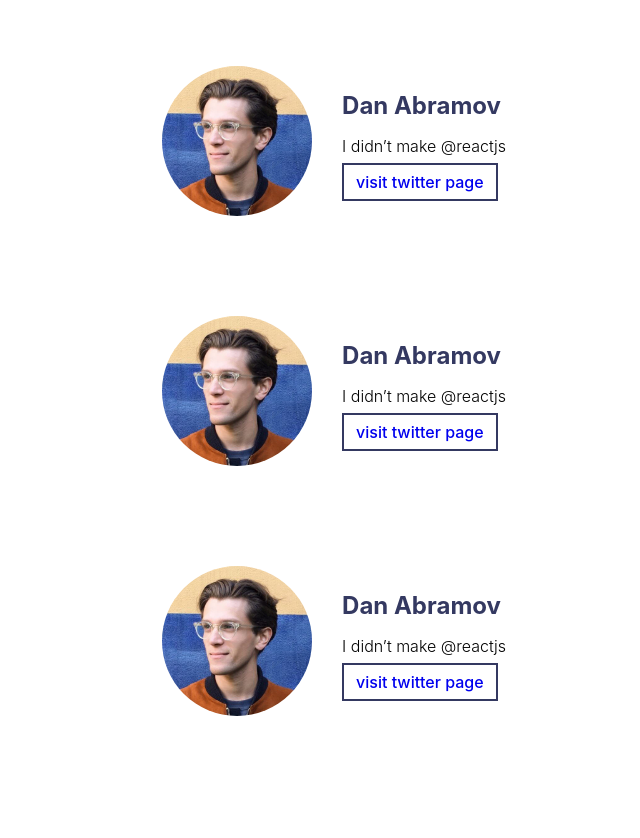
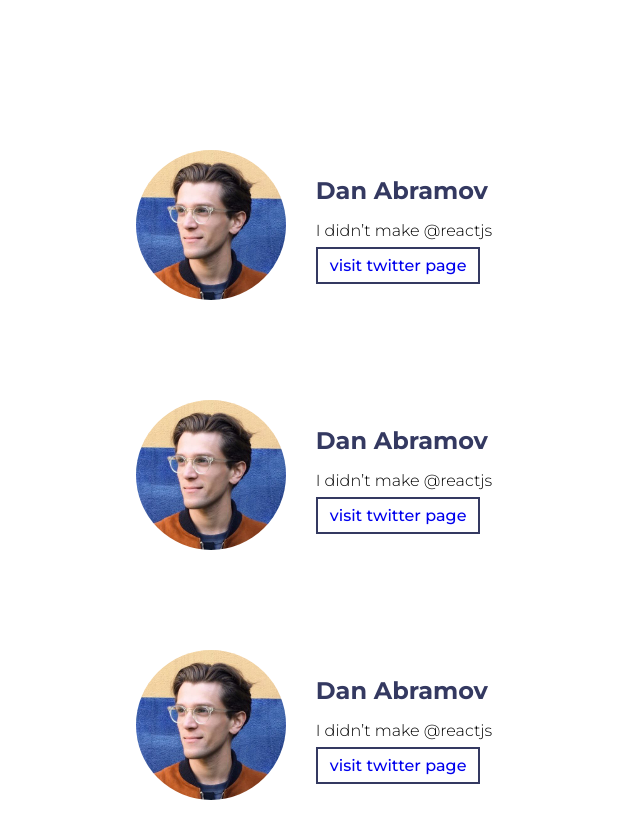
Before and after one commit to nicolaskimm/twitterbook, a React (Create React App) app: page / in a window 1280 px wide. Shown: the top 838 px of the page, without its empty margins (326-966 px from the left). Before the commit the page ends 800 px from the top, so only its background shows below. Built offline with nearby package versions, Linux system fonts and the light colour scheme.

Commit message:
add styles for App.js & ListWrapper'

```diff
--- a/src/App.js
+++ b/src/App.js
@@ -1,12 +1,11 @@
 import React from "react";
+import "./index.css";
 import ListWrapper from "./components/ListWrapper/ListWrapper";
 
-function App() {
-  return (
-    <div>
-      <ListWrapper />
-    </div>
-  );
-}
+const App = () => (
+  <div>
+    <ListWrapper />
+  </div>
+);
 
 export default App;
--- /dev/null
+++ b/src/components/ListWrapper/ListWrapper.css
@@ -0,0 +1,5 @@
+.listWrapper__wrapper {
+  padding: 0;
+  margin: 100px auto 0;
+  width: 80vw;
+}
--- a/src/components/ListWrapper/ListWrapper.js
+++ b/src/components/ListWrapper/ListWrapper.js
@@ -1,8 +1,9 @@
 import React from "react";
+import "./ListWrapper.css";
 import ListItem from "./ListItem/ListItem";
 
 const ListWrapper = () => (
-  <ul>
+  <ul className="listWrapper__wrapper">
     <ListItem />
     <ListItem />
     <ListItem />
--- a/src/index.css
+++ b/src/index.css
@@ -1,13 +1,15 @@
+@import url("https://fonts.googleapis.com/css2?family=Montserrat:wght@300;500;700&display=swap");
+
+*,
+*::before,
+*::after {
+  box-sizing: border-box;
+}
+
 body {
   margin: 0;
-  font-family: -apple-system, BlinkMacSystemFont, 'Segoe UI', 'Roboto', 'Oxygen',
-    'Ubuntu', 'Cantarell', 'Fira Sans', 'Droid Sans', 'Helvetica Neue',
-    sans-serif;
+  padding: 0;
+  font-family: "Montserrat", sans-serif;
   -webkit-font-smoothing: antialiased;
   -moz-osx-font-smoothing: grayscale;
 }
-
-code {
-  font-family: source-code-pro, Menlo, Monaco, Consolas, 'Courier New',
-    monospace;
-}
```
